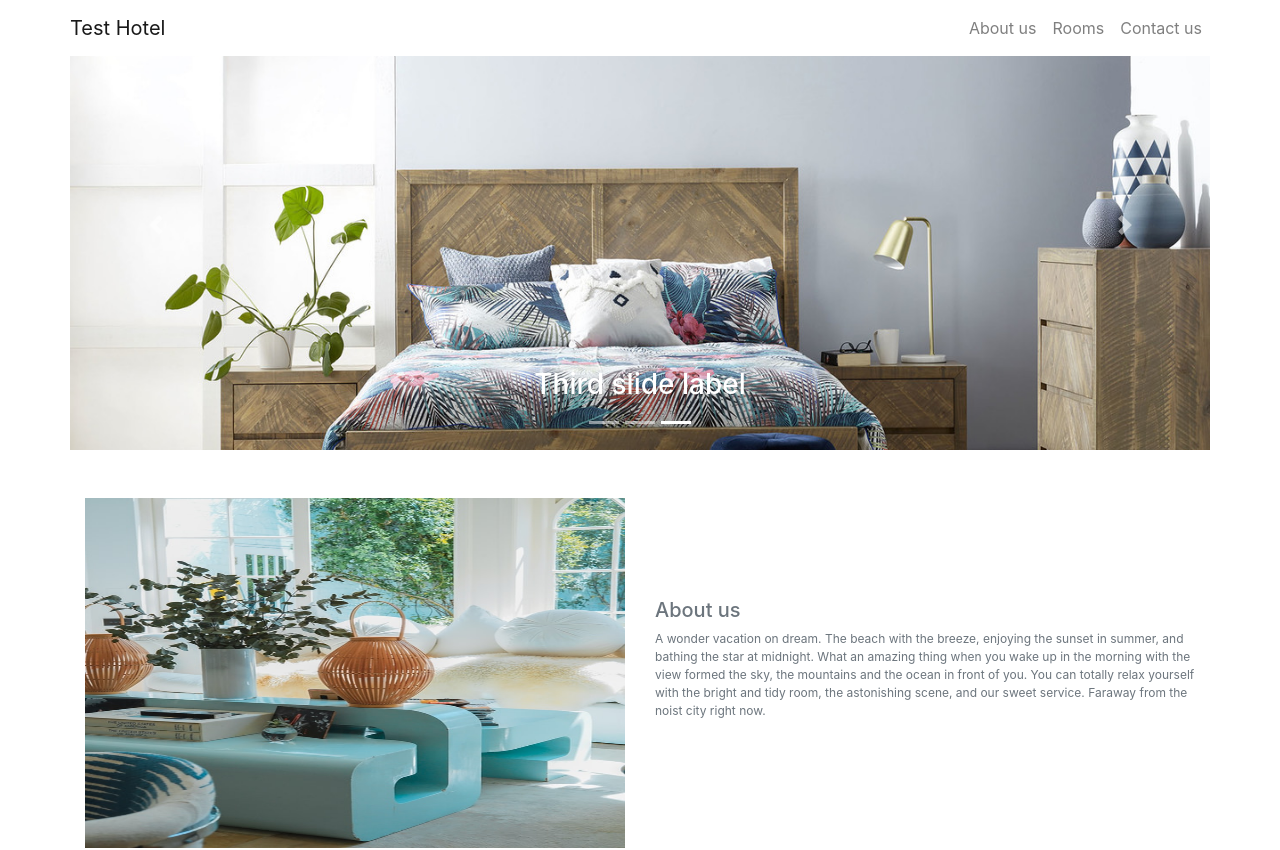
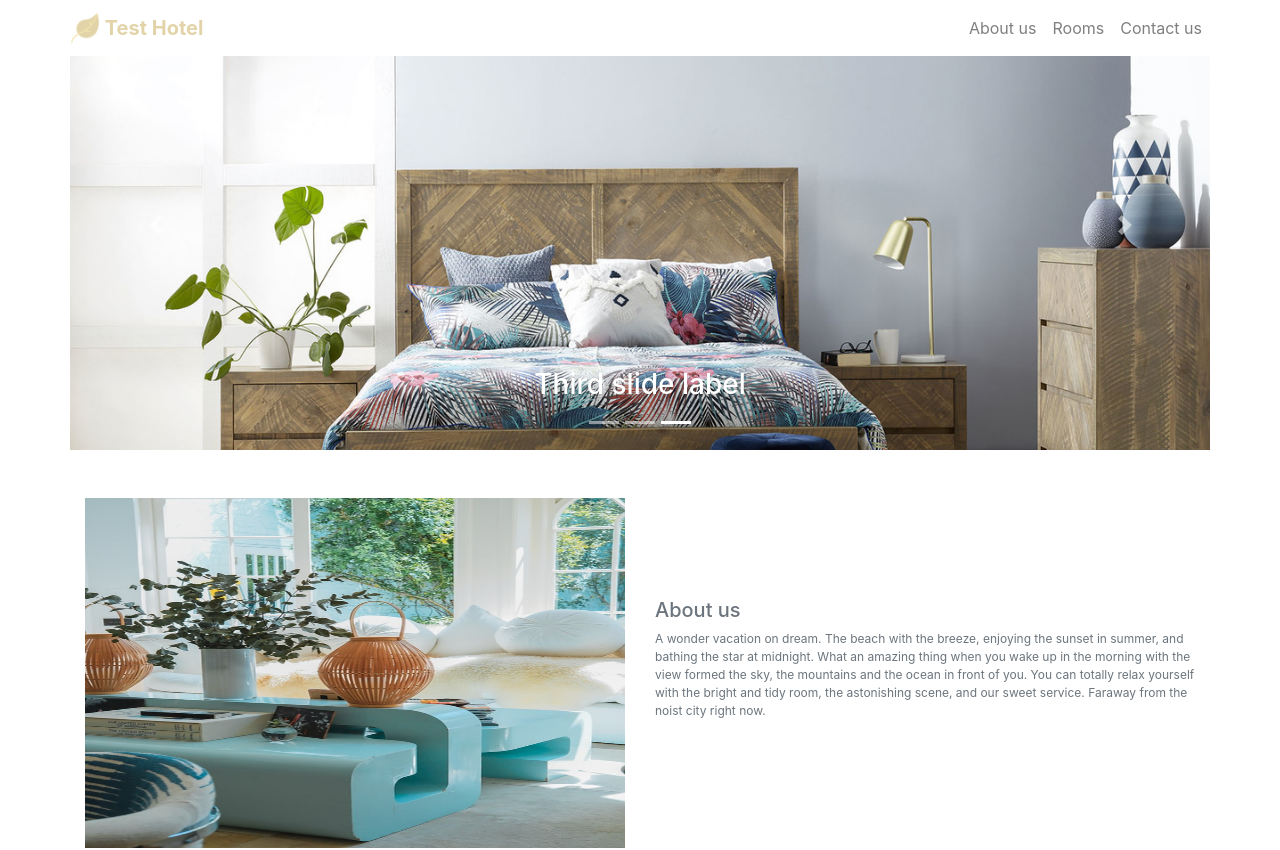
Before and after one commit to nicoleyyr/react-landing-page, a React (Create React App) app: page / in a window 1280 px wide. Shown: the top 850 px of the page. Built offline with nearby package versions, Linux system fonts and the light colour scheme.

Commit message:
add leaf images

```diff
--- a/src/Navbar/Navbar.js
+++ b/src/Navbar/Navbar.js
@@ -2,10 +2,23 @@
 import { Navbar, Nav, Container } from "react-bootstrap";
 
 const navbar = () => {
+	const style = {
+		color: "#e2d4a8",
+		fontWeight: "bold"
+	}
 	return (
 		<Navbar className="justify-content-between" fixed="top" bg="white">
 			<Container>
-				<Navbar.Brand href="#home">Test Hotel</Navbar.Brand>
+				<Navbar.Brand href="#home" style={style}>
+					<img
+						alt=""
+						src="/logo.png"
+						width="30"
+						height="30"
+						className="d-inline-block align-top"
+					/>{" "}
+					Test Hotel
+				</Navbar.Brand>
 				<Nav className="justify-content-end">
 					<Nav.Link href="#about-us">About us</Nav.Link>
 					<Nav.Link href="#rooms">Rooms</Nav.Link>
```
Also changed, not shown: public/leaf.png (added), public/logo.png (added).
